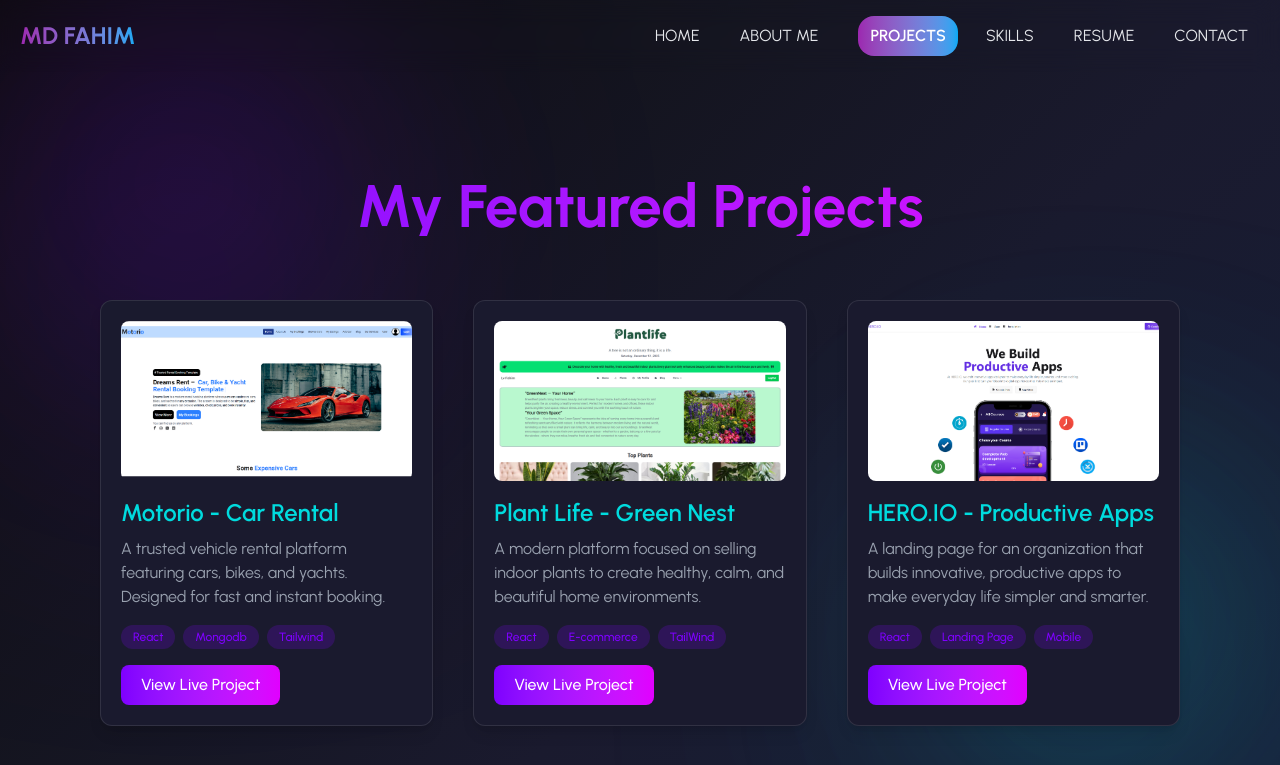
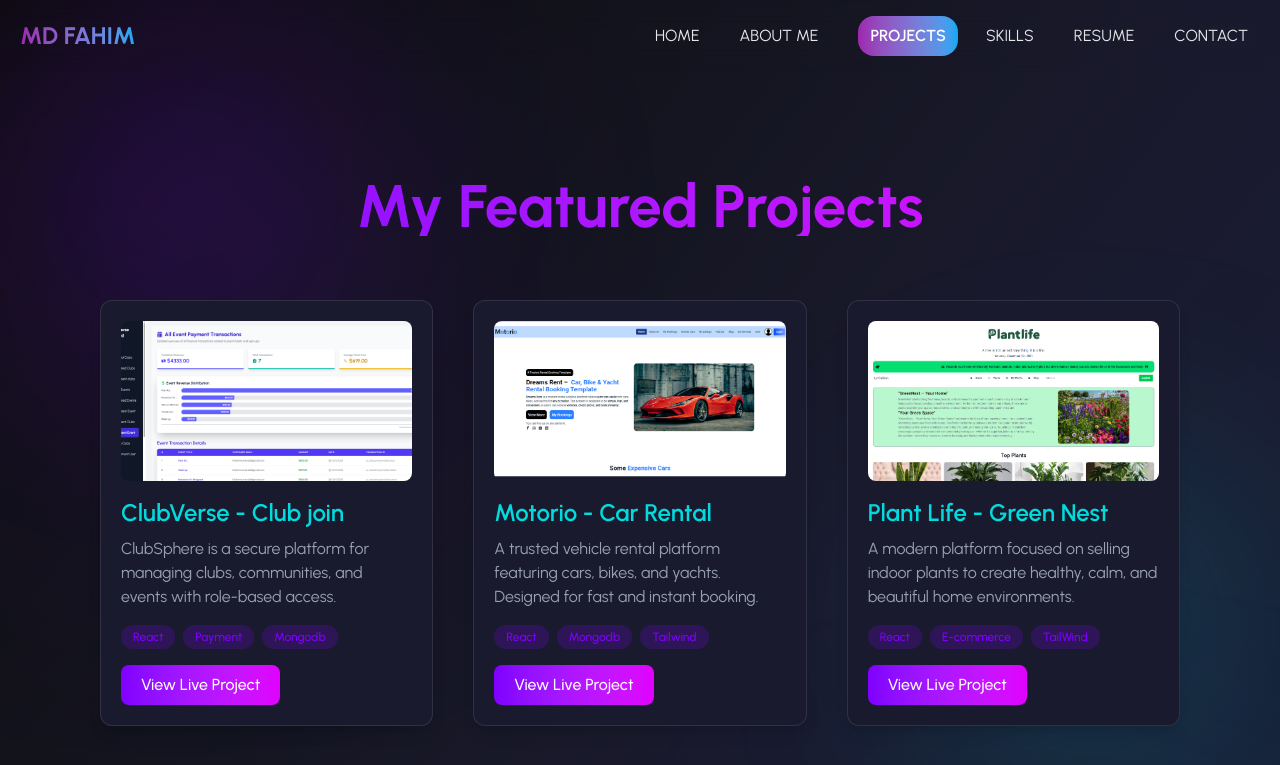
Before and after one commit to lvfahim/myProtfileo, a React (Vite) app: page /projects in a window 1280 px wide. Shown: the top 765 px of the page. Built offline with nearby package versions, Linux system fonts and the light colour scheme.

Commit message:
my new project is add

```diff
--- a/src/Page/Project.jsx
+++ b/src/Page/Project.jsx
@@ -4,6 +4,7 @@ import gsap from "gsap";
 import Motorion from '../assets/motorion.png';
 import PlantLife from '../assets/plantLife.png';
 import Hero from '../assets/hero.png';
+import ClubVerse from '../assets/ClubVerse.png'
 
 // Framer Motion container variants for staggered animation
 const containerVariants = {
@@ -23,6 +24,13 @@ const itemVariants = {
 };
 
 const projectsData = [
+    {
+        name: "ClubVerse - Club join",
+        description: "ClubSphere is a secure platform for managing clubs, communities, and events with role-based access.",
+        link: "https://clubverselv.netlify.app/",
+        image: ClubVerse,
+        tags: ["React", "Payment", "Mongodb"],
+    },
     {
         name: "Motorio - Car Rental",
         description: "A trusted vehicle rental platform featuring cars, bikes, and yachts. Designed for fast and instant booking.",
```
Also changed, not shown: src/assets/ClubVerse.png (added).
